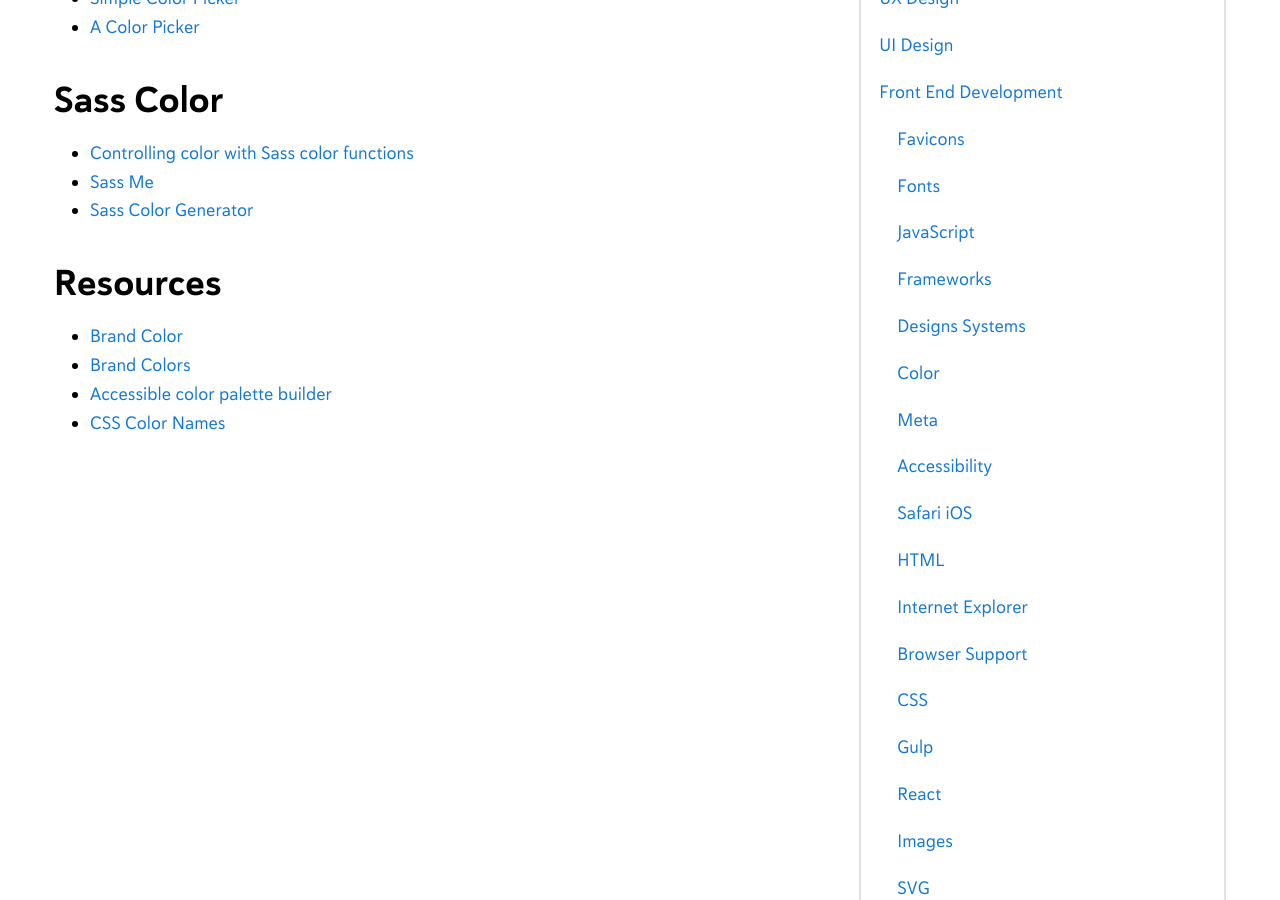
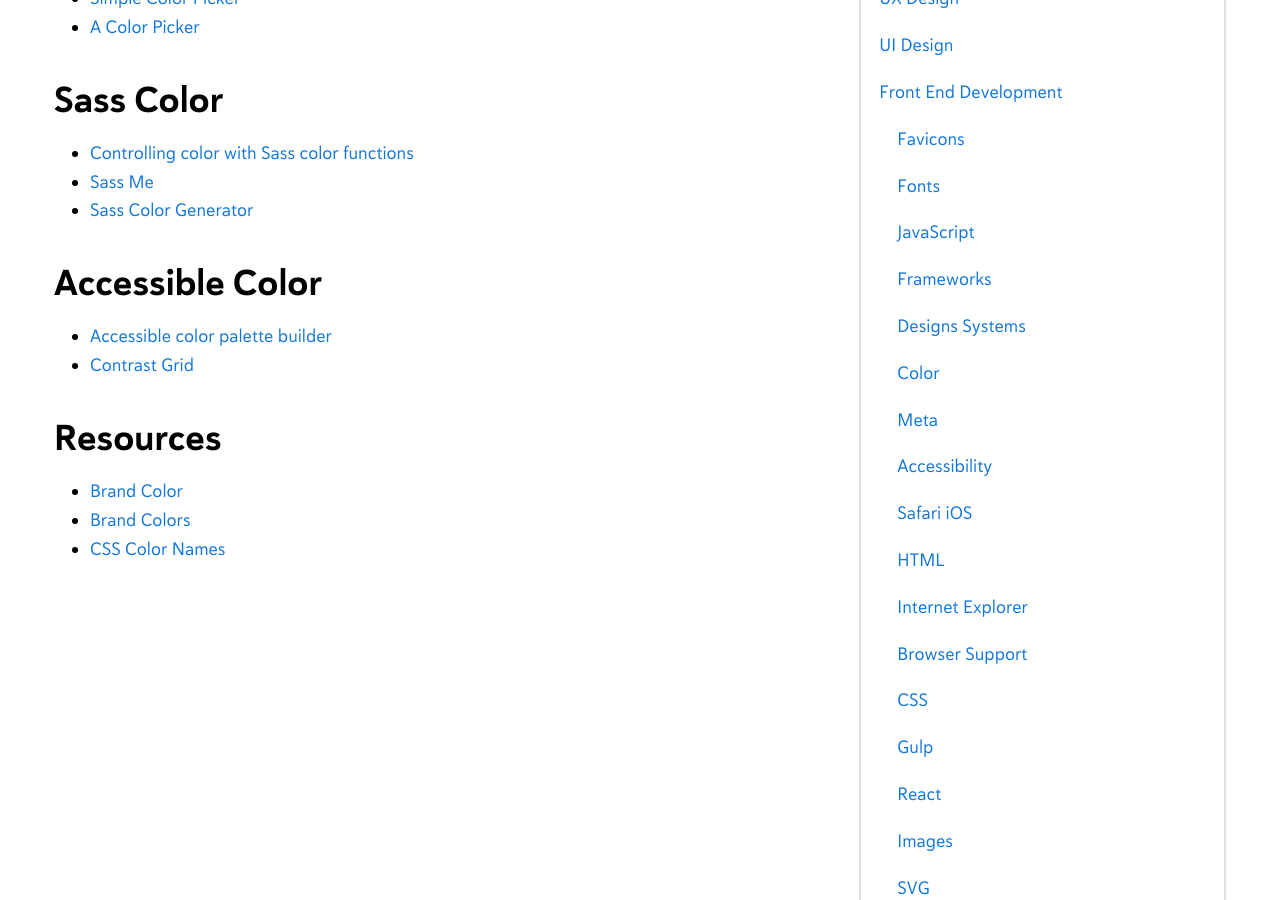
Before and after one commit to mercuryworks/developers-handbook, a Jekyll site: the page built from _posts/2018-01-17-front-end-development-color.markdown, in a window 1280 px wide and 900 px high, scrolled down 724 px. Built offline with Jekyll 4.4.1, drawn with Linux system fonts in a browser that asks for light colours; comment, search, counter and statistics services are not loaded.

Commit message:
Added Contrast Grid to Color

```diff
--- a/_posts/2018-01-17-front-end-development-color.markdown
+++ b/_posts/2018-01-17-front-end-development-color.markdown
@@ -29,9 +29,13 @@
 * [Sass Me](http://jim-nielsen.com/sassme/){:target="_blank"}
 * [Sass Color Generator](http://scg.ar-ch.org/){:target="_blank"}
 
+## Accessible Color
+
+* [Accessible color palette builder](https://toolness.github.io/accessible-color-matrix/){:target="_blank"}
+* [Contrast Grid](http://contrast-grid.eightshapes.com/){:target="_blank"}
+
 ## Resources
 
 * [Brand Color](http://brand-colors.com/){:target="_blank"}
 * [Brand Colors](https://brandcolors.net/){:target="_blank"}
-* [Accessible color palette builder](https://toolness.github.io/accessible-color-matrix/){:target="_blank"}
 * [CSS Color Names](http://htmlcolorcodes.com/color-names/){:target="_blank"}
```
